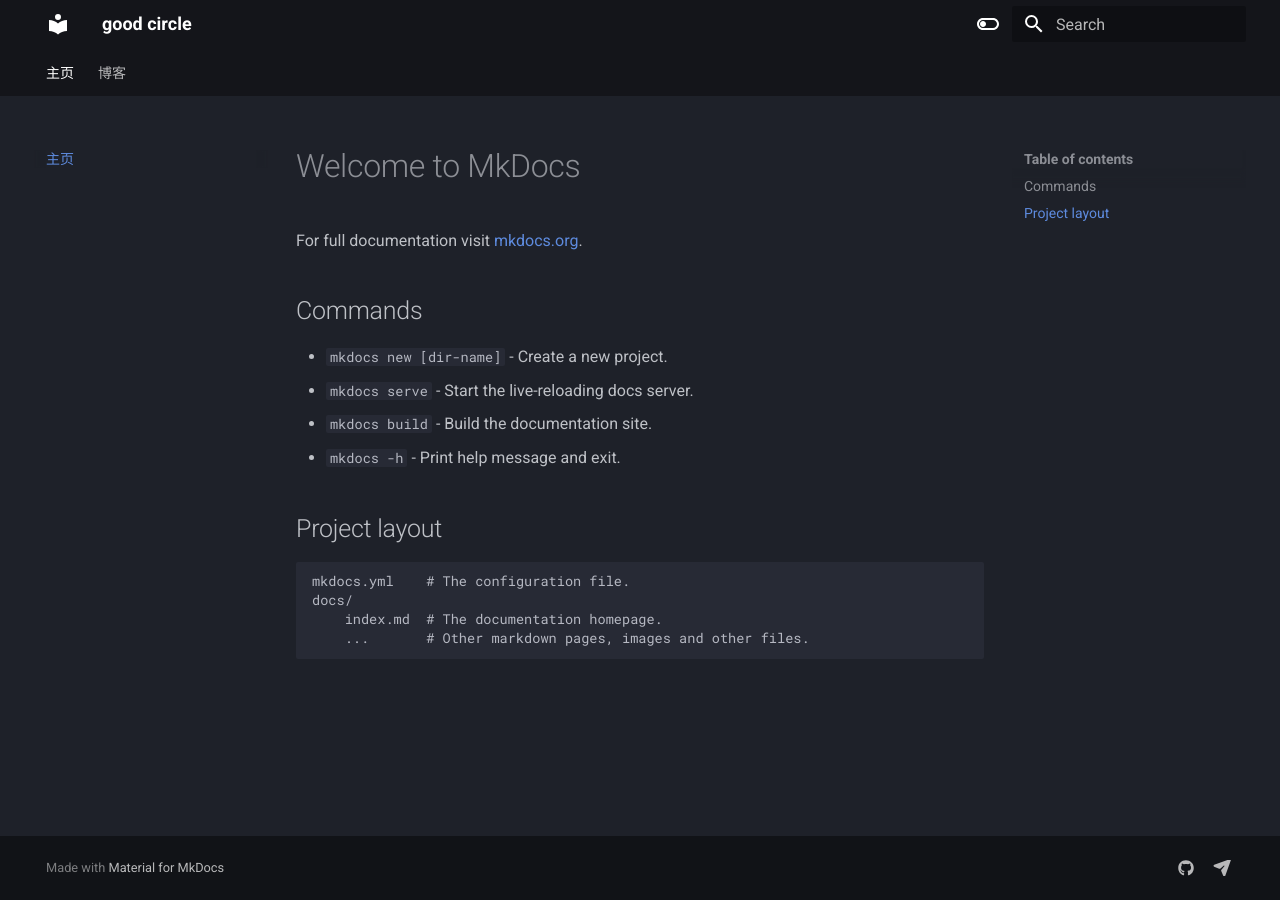
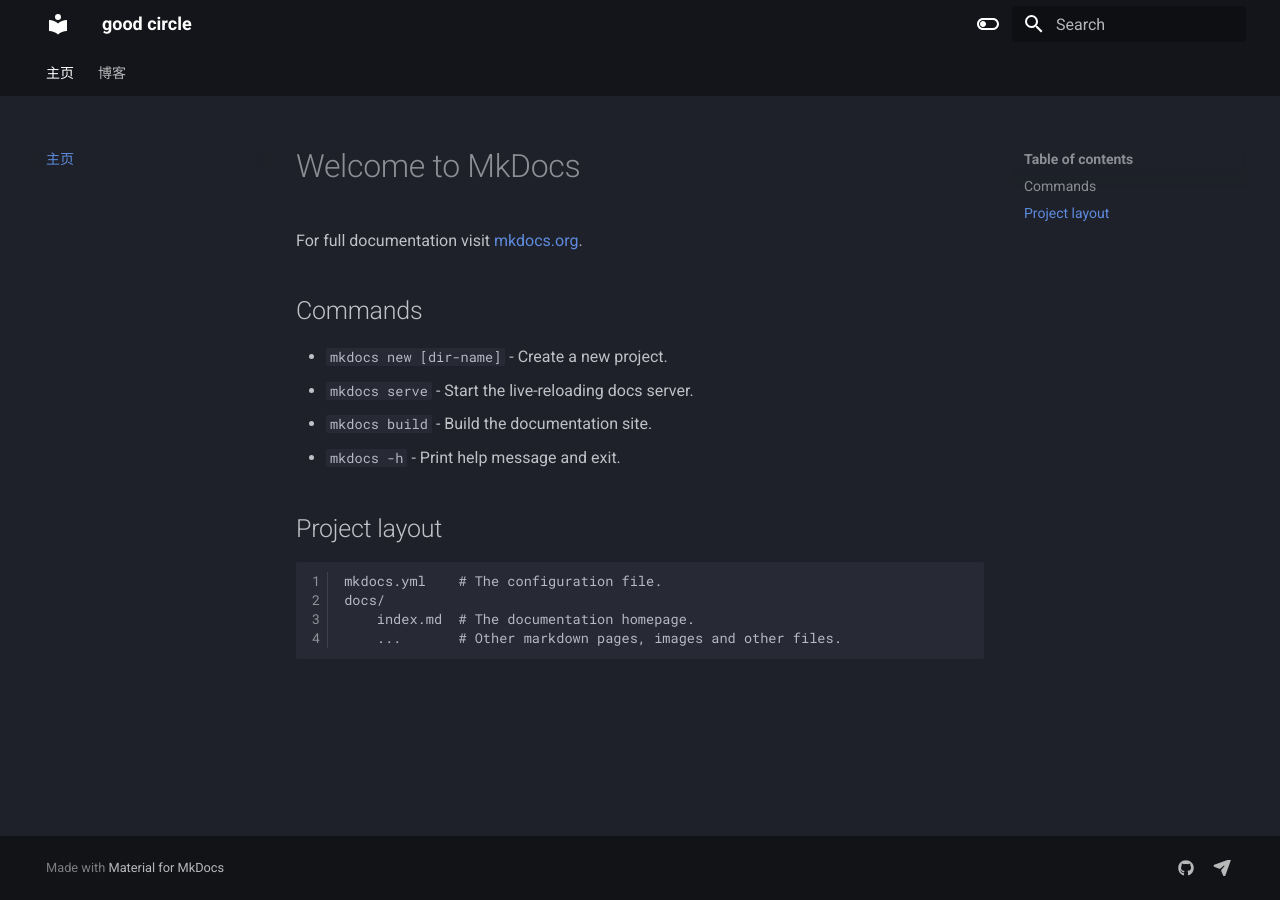
Before and after one commit to goodCircle/goodCircle.github.io, an MkDocs documentation site: the page built from docs/index.md, in a window 1280 px wide. Built offline with MkDocs 1.6.1 and Material for MkDocs 9.7.7, drawn with Linux system fonts in a browser that asks for light colours.

Commit message:
update conf

```diff
--- a/mkdocs.yml
+++ b/mkdocs.yml
@@ -50,3 +50,47 @@
       link: https://github.com/goodCircle
     - icon: fontawesome/solid/paper-plane
       link: mailto:<dinghaoyuan07@gmail.com> #联系方式
+
+
+# markdown 扩展语法
+markdown_extensions:
+  - abbr
+  - attr_list
+  - admonition
+  - def_list
+  - footnotes
+  - md_in_html
+  - meta # 支持Markdown文件上方自定义标题标签等
+  - pymdownx.caret
+  - pymdownx.betterem
+  - pymdownx.critic
+  - pymdownx.details
+  - pymdownx.inlinehilite
+  - pymdownx.keys
+  - pymdownx.mark
+  - pymdownx.snippets
+  - pymdownx.smartsymbols
+  - pymdownx.tilde
+  - pymdownx.superfences:
+      custom_fences:
+        - name: mermaid
+          class: mermaid
+          format: !!python/name:pymdownx.superfences.fence_code_format # 代码块高亮插件
+  - pymdownx.arithmatex:  # latex支持
+      generic: true
+  - toc:
+      permalink: true # 固定标题位置为当前位置
+  - pymdownx.highlight: # 代码块高亮
+      anchor_linenums: true
+      linenums: true # 显示行号
+      # auto_title: true # 显示编程语言名称
+  - pymdownx.emoji:
+      emoji_index: !!python/name:material.extensions.emoji.twemoji
+      emoji_generator: !!python/name:material.extensions.emoji.to_svg
+  - pymdownx.tabbed:
+      alternate_style: true
+  - pymdownx.tasklist:
+      custom_checkbox: true
+  - markdown.extensions.toc:
+      slugify: !!python/object/apply:pymdownx.slugs.slugify {kwds: {case: lower}}
+      permalink: "\ue157"
```
